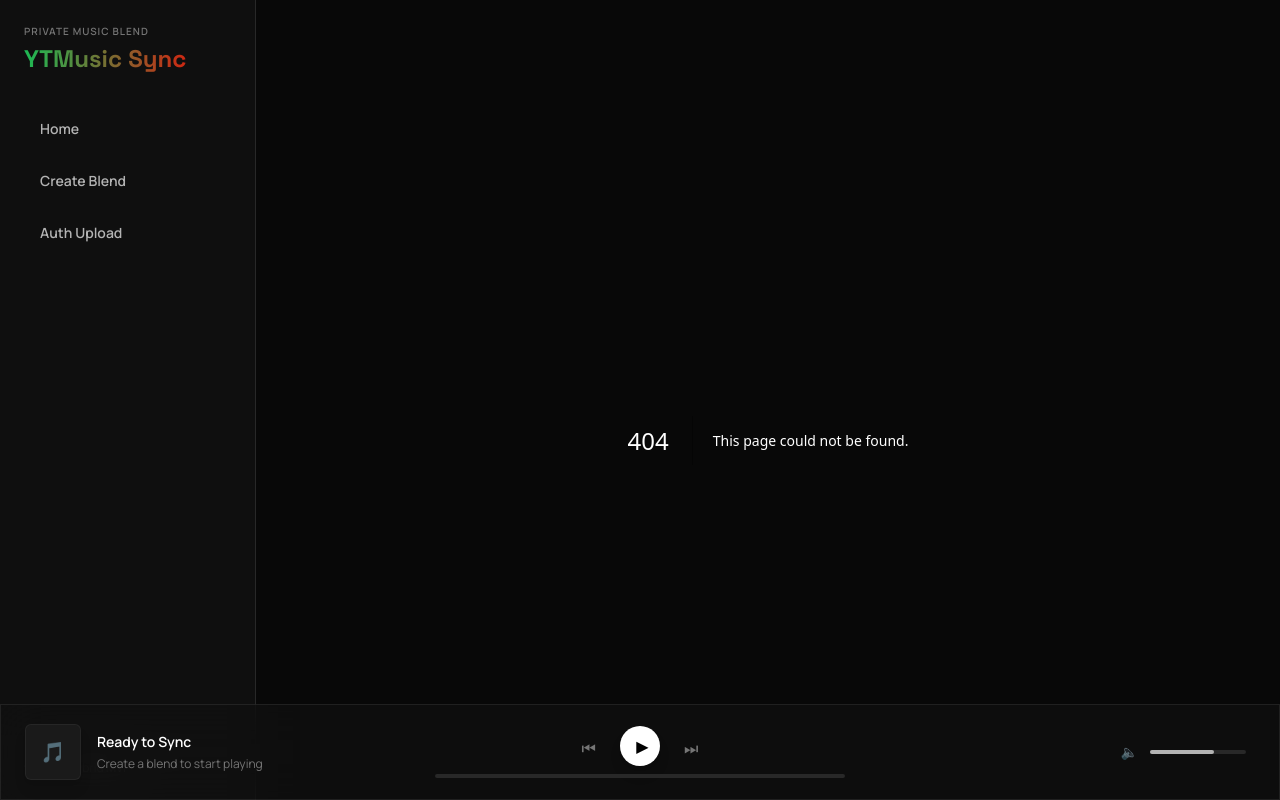
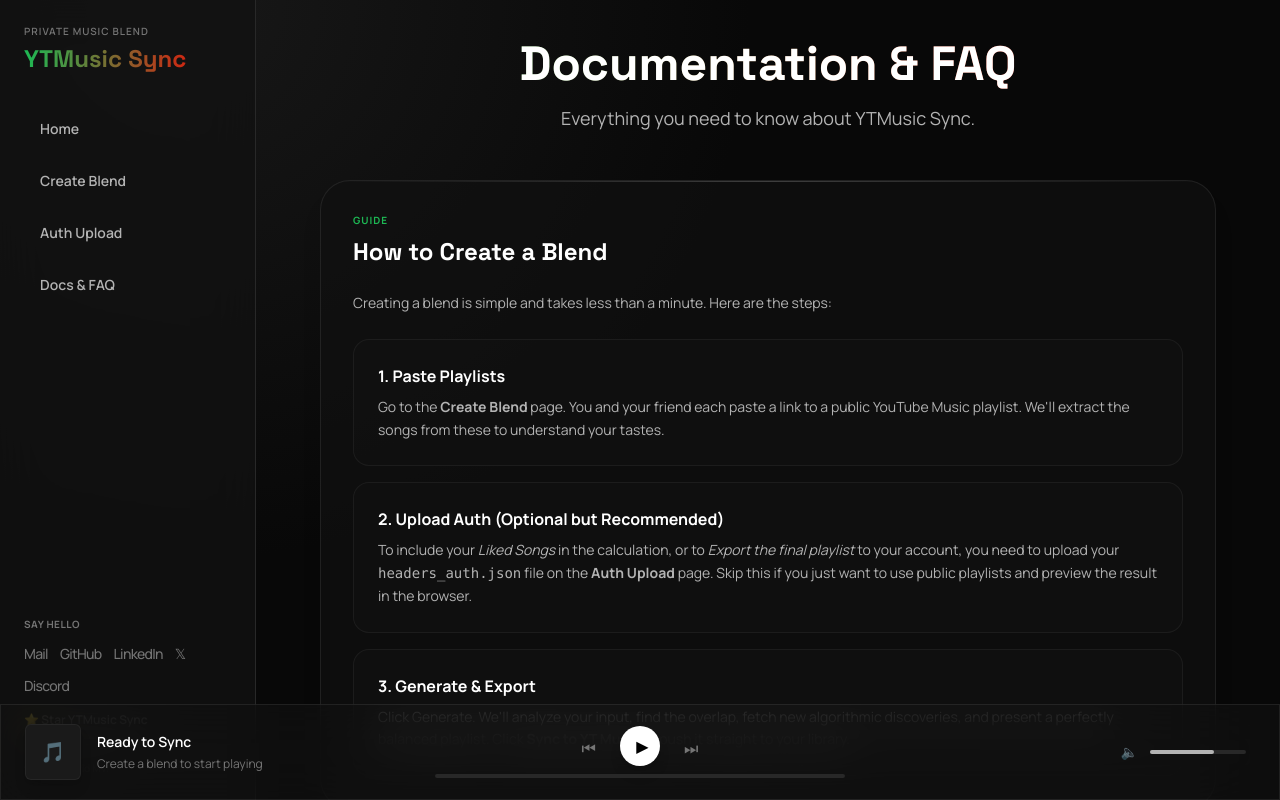
Before and after one commit to Erebuzzz/merge-ytm, a Next.js app in the folder frontend/: page /faq in a window 1280 px wide. Before the commit this address had no page. Built offline with nearby package versions, Linux system fonts and the light colour scheme.

Commit message:
feat: Simplify export panel, add FAQ page, and embed contact info

```diff
--- /dev/null
+++ b/frontend/src/app/faq/page.tsx
@@ -0,0 +1,84 @@
+import Link from "next/link";
+import { SectionCard } from "@/components/ui/section-card";
+
+export default function FAQPage() {
+  return (
+    <div className="max-w-4xl mx-auto animate-fade-in-up space-y-10">
+      <div className="text-center mb-12">
+        <h1 className="font-display text-5xl font-black text-white bg-clip-text text-transparent bg-gradient-to-r from-brand-spotify to-brand-ytmusic pb-2">
+          Documentation & FAQ
+        </h1>
+        <p className="text-text-secondary mt-2 text-lg">Everything you need to know about YTMusic Sync.</p>
+      </div>
+
+      <SectionCard eyebrow="Guide" title="How to Create a Blend">
+        <div className="space-y-6 text-sm text-text-secondary leading-relaxed">
+          <p>Creating a blend is simple and takes less than a minute. Here are the steps:</p>
+          <div className="space-y-4">
+            <div className="bg-surface-highlight/20 border border-white/5 rounded-2xl p-6">
+              <h3 className="font-bold text-white text-base mb-2">1. Paste Playlists</h3>
+              <p>Go to the <strong>Create Blend</strong> page. You and your friend each paste a link to a public YouTube Music playlist. We'll extract the songs from these to understand your tastes.</p>
+            </div>
+            <div className="bg-surface-highlight/20 border border-white/5 rounded-2xl p-6">
+              <h3 className="font-bold text-white text-base mb-2">2. Upload Auth (Optional but Recommended)</h3>
+              <p>To include your <em>Liked Songs</em> in the calculation, or to <em>Export the final playlist</em> to your account, you need to upload your <code>headers_auth.json</code> file on the <strong>Auth Upload</strong> page. Skip this if you just want to use public playlists and preview the result in the browser.</p>
+            </div>
+            <div className="bg-surface-highlight/20 border border-white/5 rounded-2xl p-6">
+              <h3 className="font-bold text-white text-base mb-2">3. Generate & Export</h3>
+              <p>Click Generate. We'll analyze your input, find the overlap, fetch new algorithmic discoveries, and present a perfectly balanced playlist. Click <strong>Sync to YT Music</strong> to push it straight to your library.</p>
+            </div>
+          </div>
+        </div>
+      </SectionCard>
+
+      <SectionCard eyebrow="Under the Hood" title="How the Algorithm Works">
+        <div className="space-y-4 text-sm text-text-secondary leading-relaxed">
+          <p>
+            YTMusic Sync mimics the algorithmic magic of Spotify Blend by calculating a perfectly bridged playlist between two users. It's broken into three main sections:
+          </p>
+          <ul className="list-disc pl-5 space-y-2 marker:text-brand-spotify">
+            <li>
+              <strong className="text-white">Shared Taste:</strong> We first find all tracks that exist in both of your inputs. These form the core anchor of the playlist.
+            </li>
+            <li>
+              <strong className="text-white">From User A & User B:</strong> For the tracks you <em>don't</em> share, we run a scoring algorithm that checks for artist similarity (e.g., if User A likes a Weekend song, and User B likes a different Weekend song, they score highly) while maintaining artist diversity penalty so one artist doesn't dominate.
+            </li>
+            <li>
+              <strong className="text-white">New Discoveries:</strong> We take your top shared tracks and ask the YouTube Music algorithm for "Up Next/Radio" recommendations. We strictly filter out any songs you already know, introducing brand new music you're both statistically guaranteed to love.
+            </li>
+          </ul>
+        </div>
+      </SectionCard>
+
+      <SectionCard eyebrow="Security" title="Privacy & Authentication">
+        <div className="space-y-4 text-sm text-text-secondary leading-relaxed">
+          <h3 className="text-white font-bold text-base mt-2">Why do you need my headers_auth.json?</h3>
+          <p>
+            YouTube Music doesn't have a public Developer API for creating playlists or viewing private Liked Songs. The only way to automate these features is by providing the "cookies" your browser uses to prove you are logged in.
+          </p>
+          <h3 className="text-white font-bold text-base mt-6">Is it safe?</h3>
+          <p className="bg-brand-spotify/5 p-4 rounded-xl border border-brand-spotify/20">
+            <strong>Yes.</strong> The moment you upload your <code>headers_auth.json</code>, our backend uses a master cryptographic key to aggressively encrypt the file before it ever hits the database. The raw text is <em>never</em> logged, and the file is strictly used temporarily when fetching liked songs or exporting the playlist.
+          </p>
+        </div>
+      </SectionCard>
+
+      <SectionCard eyebrow="FAQ" title="Frequently Asked Questions">
+        <div className="space-y-6 text-sm text-text-secondary leading-relaxed">
+          <div>
+            <h3 className="text-white font-bold mb-1">Does this work with Spotify?</h3>
+            <p>No, this application is specifically designed as a workaround for YouTube Music users who want the "Spotify Blend" feature on their platform.</p>
+          </div>
+          <div>
+            <h3 className="text-white font-bold mb-1">Is there a limit on tracks?</h3>
+            <p>Yes. To prevent YouTube Music from rate-limiting requests, we limit the final generated playlist to a max of heavily curated tracks per section.</p>
+          </div>
+          <div>
+            <h3 className="text-white font-bold mb-1">My blend generation failed, what gives?</h3>
+            <p>Ensure that the playlists you provided are set to <strong>Public</strong> or <strong>Unlisted</strong>. Private playlists cannot be read by the server unless you've uploaded your auth file and the playlist belongs to you.</p>
+          </div>
+        </div>
+      </SectionCard>
+    </div>
+  );
+}
--- a/frontend/src/app/layout.tsx
+++ b/frontend/src/app/layout.tsx
@@ -52,11 +52,35 @@
                 >
                   Auth Upload
                 </Link>
+                <Link
+                  href="/faq"
+                  className="px-4 py-3 rounded-lg transition hover:bg-surface-highlight hover:text-text-primary"
+                >
+                  Docs & FAQ
+                </Link>
               </nav>
             </div>
 
-            <div className="mt-auto p-6 text-xs text-text-muted">
-              v1.0.0 &bull; Hybrid MVP
+            <div className="mt-auto p-6 space-y-4">
+              <div className="flex flex-col gap-3">
+                <p className="text-[10px] uppercase font-bold text-text-muted tracking-wider">Say Hello</p>
+                <div className="flex flex-wrap gap-3 text-sm font-medium text-text-muted">
+                  <a href="mailto:kshitiz23kumar@gmail.com" title="Email" className="hover:text-brand-ytmusic transition-colors tracking-tighter">Mail</a>
+                  <a href="https://github.com/Erebuzzz" target="_blank" rel="noreferrer" title="GitHub" className="hover:text-white transition-colors tracking-tighter">GitHub</a>
+                  <a href="https://www.linkedin.com/in/kksinha23" target="_blank" rel="noreferrer" title="LinkedIn" className="hover:text-[#0077b5] transition-colors tracking-tighter">LinkedIn</a>
+                  <a href="https://x.com/erebuzzz" target="_blank" rel="noreferrer" title="X" className="hover:text-white transition-colors tracking-tighter">𝕏</a>
+                  <a href="https://discord.com/users/1206267175267074049" target="_blank" rel="noreferrer" title="Discord" className="hover:text-[#5865F2] transition-colors tracking-tighter">Discord</a>
+                </div>
+                <div className="text-xs text-text-muted mt-1">
+                  <a href="https://github.com/Erebuzzz/ytmusic-sync" target="_blank" rel="noreferrer" className="flex items-center gap-2 hover:text-brand-spotify transition-colors font-semibold">
+                    ⭐ Star YTMusic Sync
+                  </a>
+                </div>
+              </div>
+
+              <div className="text-[10px] text-text-muted/60 pt-4 border-t border-white/5">
+                v1.0.0 &bull; Hybrid MVP
+              </div>
             </div>
           </aside>
 
--- a/frontend/src/components/blend/results-panel.tsx
+++ b/frontend/src/components/blend/results-panel.tsx
@@ -105,41 +105,52 @@
         </SectionCard>
 
         <SectionCard eyebrow="Export" title="Push to YT Music">
+          {!canExport ? (
+            <div className="flex flex-col items-center justify-center p-6 text-center space-y-4 rounded-2xl border border-white/5 bg-surface-highlight/20">
+              <div className="w-12 h-12 rounded-full bg-brand-spotify/10 flex items-center justify-center text-brand-spotify text-xl mb-2">🔒</div>
+              <div>
+                <h4 className="font-bold text-white tracking-wide">Authentication Required</h4>
+                <p className="text-xs text-text-muted mt-1 max-w-[250px]">To push this playlist directly to your library, verify your YouTube Music session first.</p>
+              </div>
+              <Link
+                href="/auth-upload"
+                className="mt-4 px-6 py-3 rounded-full bg-brand-ytmusic text-black font-bold text-xs hover:scale-105 transition shadow-lg"
+              >
+                Upload Auth JSON
+              </Link>
+            </div>
+          ) : (
             <div className="space-y-5">
+              <p className="text-xs text-text-secondary">Ready to sync directly to your YouTube Music library.</p>
+
+              <div className="space-y-4">
+                <details className="group border border-white/10 rounded-xl bg-surface-highlight/30 overflow-hidden open:bg-surface-elevated transition-colors">
+                  <summary className="px-5 py-4 cursor-pointer flex justify-between items-center text-sm font-bold text-white select-none">
+                    Advanced Options
+                    <span className="text-text-muted group-open:rotate-180 transition-transform">▼</span>
+                  </summary>
+
+                  <div className="p-5 border-t border-white/5 space-y-5">
                     <label className="block">
-              <span className="mb-2 block text-xs font-bold uppercase tracking-wider text-text-muted">Export with</span>
+                      <span className="mb-2 block text-xs font-bold uppercase tracking-wider text-text-muted">Export Account</span>
                       <select
                         value={selectedUserId}
                         onChange={(event) => setSelectedUserId(event.target.value)}
                         className="w-full appearance-none rounded-xl border border-white/10 bg-surface-highlight/50 px-4 py-3 text-sm text-white outline-none transition-all focus:border-brand-ytmusic focus:ring-1 focus:ring-brand-ytmusic focus:bg-surface-elevated shadow-inner"
                       >
+                        {blend.participants.userA.hasAuth && (
                           <option value={blend.participants.userA.userId} className="bg-surface-elevated text-white">
                             {blend.participants.userA.name}
-                  {blend.participants.userA.hasAuth ? "" : " (auth missing)"}
                           </option>
+                        )}
+                        {blend.participants.userB.hasAuth && (
                           <option value={blend.participants.userB.userId} className="bg-surface-elevated text-white">
                             {blend.participants.userB.name}
-                  {blend.participants.userB.hasAuth ? "" : " (auth missing)"}
                           </option>
+                        )}
                       </select>
                     </label>
 
-            <div className="grid gap-3 sm:grid-cols-2">
-              <Link
-                href={`/auth-upload?userId=${blend.participants.userA.userId}`}
-                className="rounded-xl border border-white/10 bg-surface-highlight/20 px-4 py-3 text-xs font-bold text-center text-text-secondary transition-colors hover:border-brand-spotify hover:text-white hover:bg-brand-spotify/10"
-              >
-                Upload auth for {blend.participants.userA.name}
-              </Link>
-              <Link
-                href={`/auth-upload?userId=${blend.participants.userB.userId}`}
-                className="rounded-xl border border-white/10 bg-surface-highlight/20 px-4 py-3 text-xs font-bold text-center text-text-secondary transition-colors hover:border-brand-spotify hover:text-white hover:bg-brand-spotify/10"
-              >
-                Upload auth for {blend.participants.userB.name}
-              </Link>
-            </div>
-
-            <div className="space-y-4 pt-2 border-t border-white/5">
                     <label className="block">
                       <span className="mb-2 block text-xs font-bold uppercase tracking-wider text-text-muted">Playlist title</span>
                       <input
@@ -159,32 +170,39 @@
                       />
                     </label>
                   </div>
+                </details>
+              </div>
 
               <button
                 type="button"
                 onClick={handleExport}
                 disabled={exportState.status === "submitting"}
-              className="w-full rounded-full bg-white px-6 py-3.5 text-sm font-bold text-black transition-all hover:scale-105 hover:shadow-[0_0_20px_rgba(255,255,255,0.2)] disabled:cursor-not-allowed disabled:opacity-60 disabled:hover:scale-100 disabled:bg-surface-border disabled:text-text-muted"
+                className="w-full rounded-full bg-white px-6 py-4 text-sm font-black tracking-wide text-black transition-all hover:scale-105 hover:shadow-[0_0_20px_rgba(255,255,255,0.2)] disabled:cursor-not-allowed disabled:opacity-60 disabled:hover:scale-100 disabled:bg-surface-border disabled:text-text-muted"
               >
                 {exportState.status === "submitting" ? (
                   <span className="flex items-center justify-center gap-2">
                     <span className="w-4 h-4 rounded-full border-2 border-black border-t-transparent animate-spin"></span>
                     Creating Playlist...
                   </span>
-              ) : "Create on YT Music"}
+                ) : (
+                  <div className="flex items-center justify-center gap-2">
+                     <span className="text-xl leading-none -mt-0.5">+</span> Sync to YT Music
+                  </div>
+                )}
               </button>
 
               {exportState.message ? (
-              <p className={`text-xs font-medium text-center p-2 rounded-lg ${exportState.status === "error" ? "bg-brand-ytred/10 text-brand-ytred border border-brand-ytred/20" : exportState.status === "success" ? "bg-brand-spotify/10 text-brand-spotify border border-brand-spotify/20" : "text-text-muted"}`}>
+                <p className={`text-xs font-medium text-center p-3 rounded-lg animate-fade-in-up ${exportState.status === "error" ? "bg-brand-ytred/10 text-brand-ytred border border-brand-ytred/20" : exportState.status === "success" ? "bg-brand-spotify/10 text-brand-spotify border border-brand-spotify/20" : "text-text-muted"}`}>
                   {exportState.message}
                 </p>
               ) : null}
               {blend.youtubePlaylistId ? (
-              <p className="text-xs font-bold text-brand-spotify text-center uppercase tracking-wider">
+                <p className="text-xs font-bold text-brand-spotify text-center uppercase tracking-wider mt-2 bg-brand-spotify/10 py-2 rounded-lg border border-brand-spotify/20">
                   ✓ Synced: {blend.youtubePlaylistId}
                 </p>
               ) : null}
             </div>
+          )}
         </SectionCard>
       </div>
 
```
Lines whose indentation alone changed are shown as unchanged.
